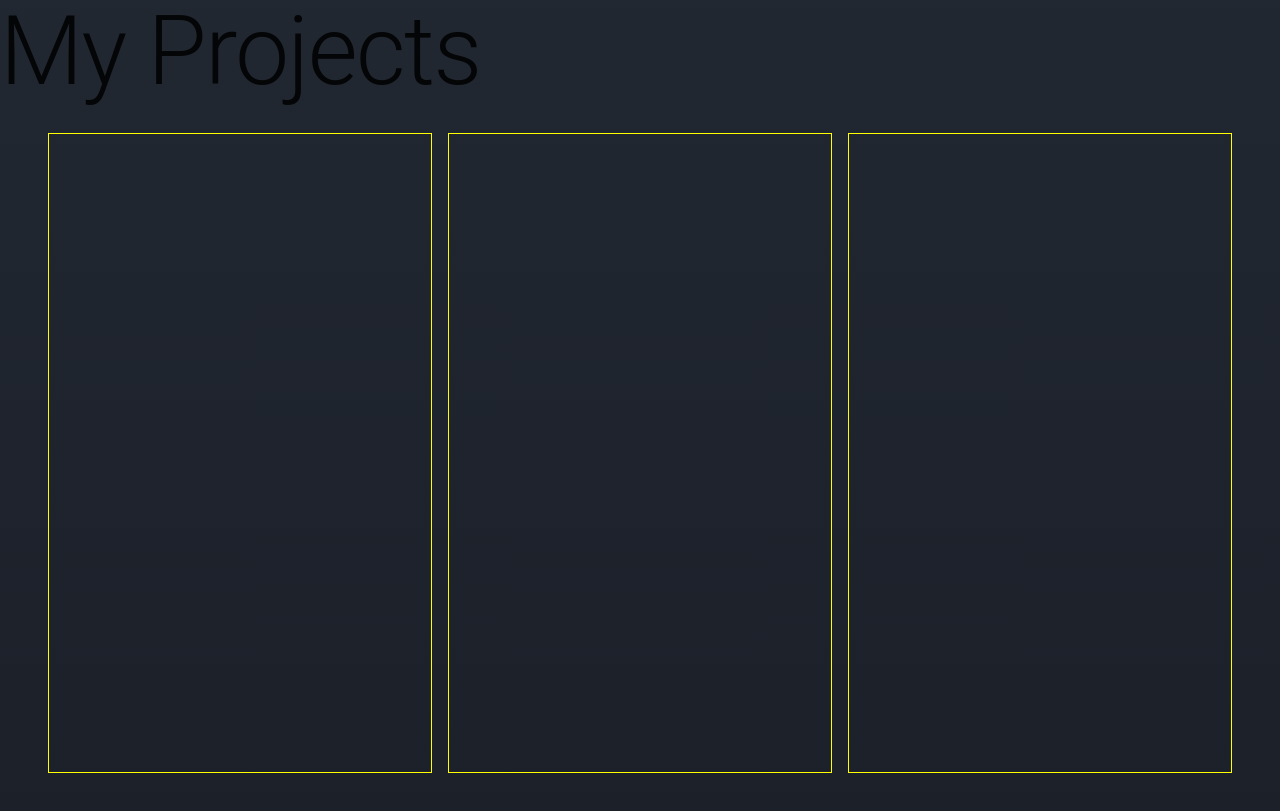
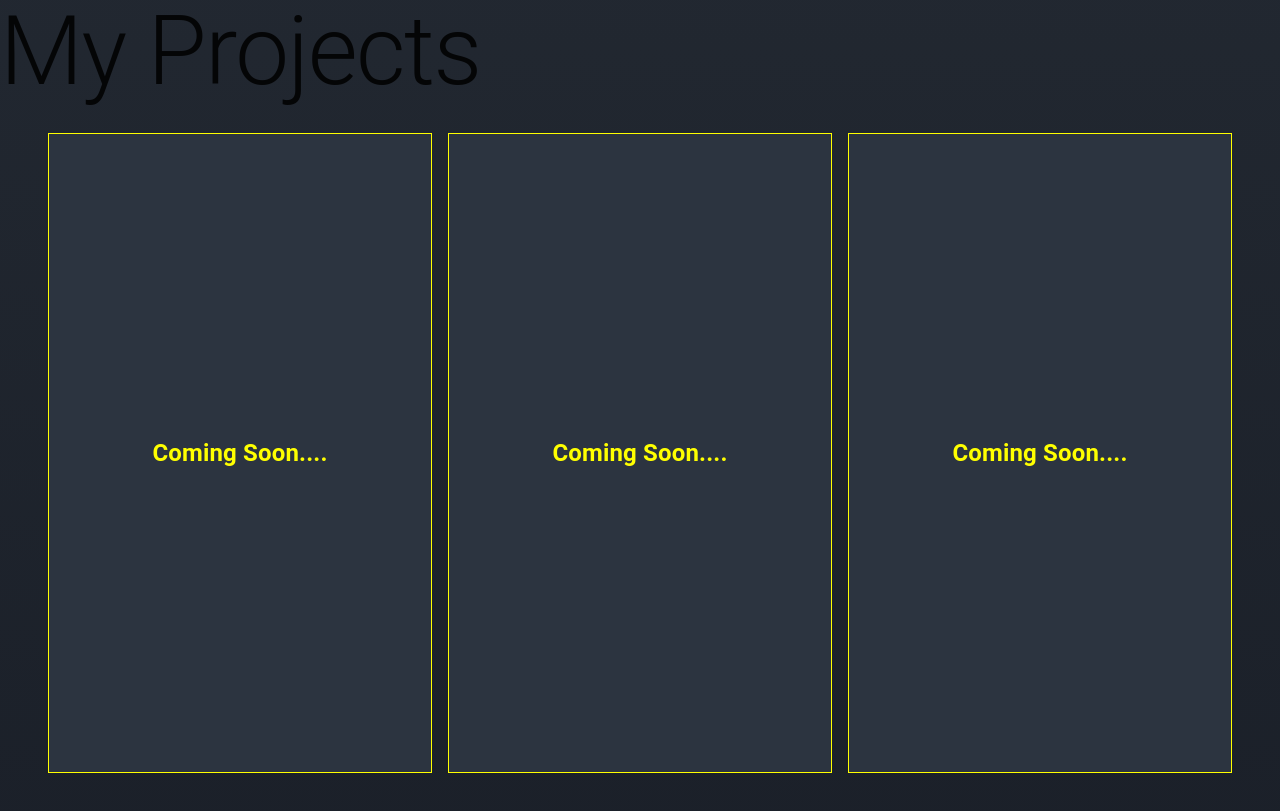
Before and after one commit to Chanekx/portfolio, a React (Vite) app in the folder web/: page / in a window 1280 px wide. Shown: the part 3780-4591 px from the top of the page. Built offline with nearby package versions, Linux system fonts and the light colour scheme.

Commit message:
Added a better way to preview project section

```diff
--- a/web/src/pages/projects/index.tsx
+++ b/web/src/pages/projects/index.tsx
@@ -3,7 +3,7 @@ import { Box, Stack, Typography } from "@mui/material";
 const MyProjects = () => {
   return (
     <Stack
-    minHeight="130vh"
+      minHeight="130vh"
       sx={{
         background: "linear-gradient(180deg, #222831 0%, #1a1f28 100%)",
         paddingTop: "5%",
@@ -18,9 +18,55 @@ const MyProjects = () => {
         alignItems="center"
         paddingTop="2%"
       >
-        <Box border="1px solid yellow" width="30%" height="80vh"></Box>
-        <Box border="1px solid yellow" width="30%" height="80vh"></Box>
-        <Box border="1px solid yellow" width="30%" height="80vh"></Box>
+        <Box
+          border="1px solid yellow"
+          width="30%"
+          height="80vh"
+          display="flex"
+          alignItems="center"
+          justifyContent="center"
+          sx={{
+            backgroundColor: "#2c3440",
+            color: "yellow",
+            fontSize: "1.5rem",
+            fontWeight: "bold",
+          }}
+        >
+          {" "}
+          Coming Soon....
+        </Box>
+        <Box
+          border="1px solid yellow"
+          width="30%"
+          height="80vh"
+          display="flex"
+          alignItems="center"
+          justifyContent="center"
+          sx={{
+            backgroundColor: "#2c3440",
+            color: "yellow",
+            fontSize: "1.5rem",
+            fontWeight: "bold",
+          }}
+        >
+          Coming Soon....
+        </Box>
+        <Box
+          border="1px solid yellow"
+          width="30%"
+          height="80vh"
+          display="flex"
+          alignItems="center"
+          justifyContent="center"
+          sx={{
+            backgroundColor: "#2c3440",
+            color: "yellow",
+            fontSize: "1.5rem",
+            fontWeight: "bold",
+          }}
+        >
+          Coming Soon....
+        </Box>
       </Stack>
     </Stack>
   );
```
